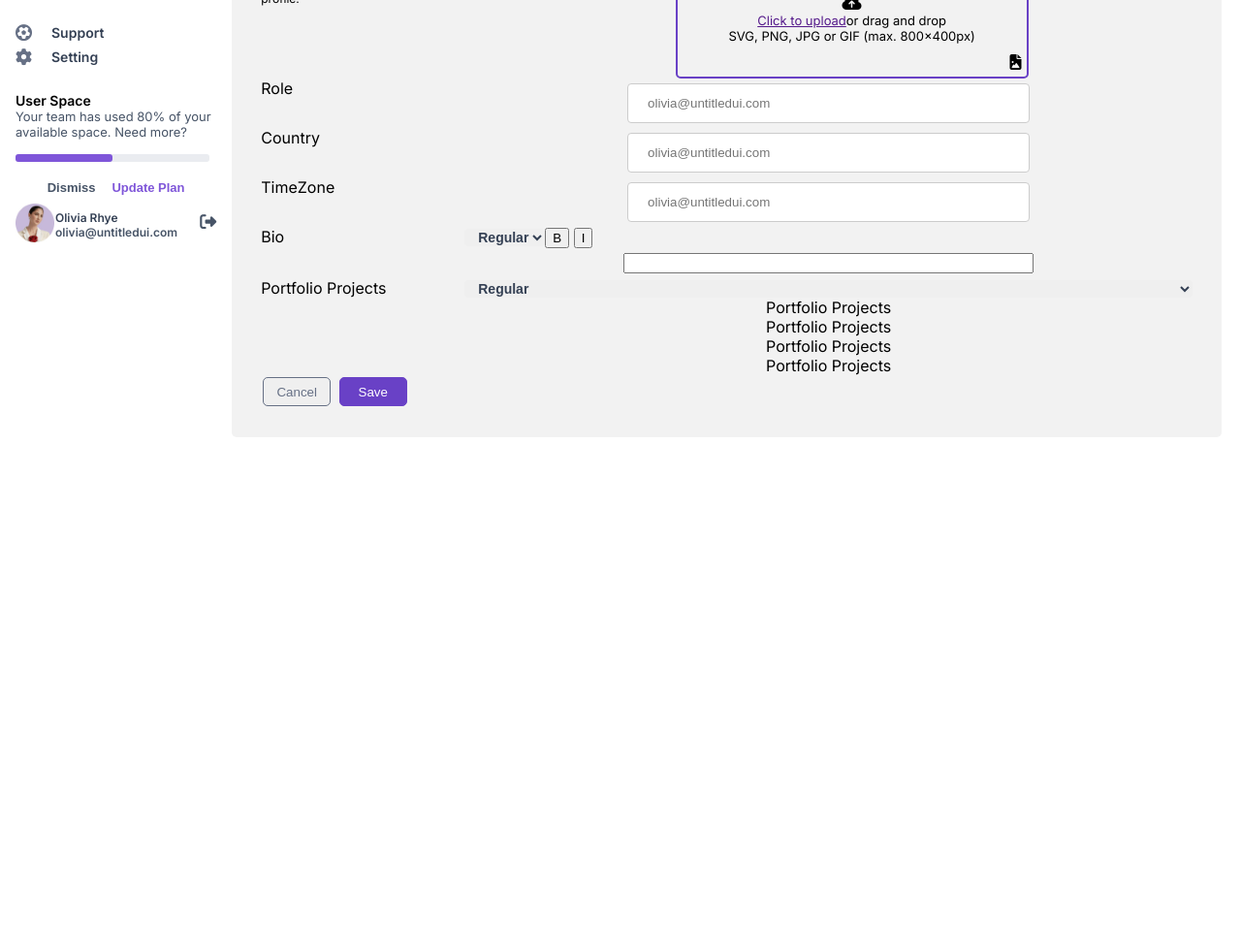
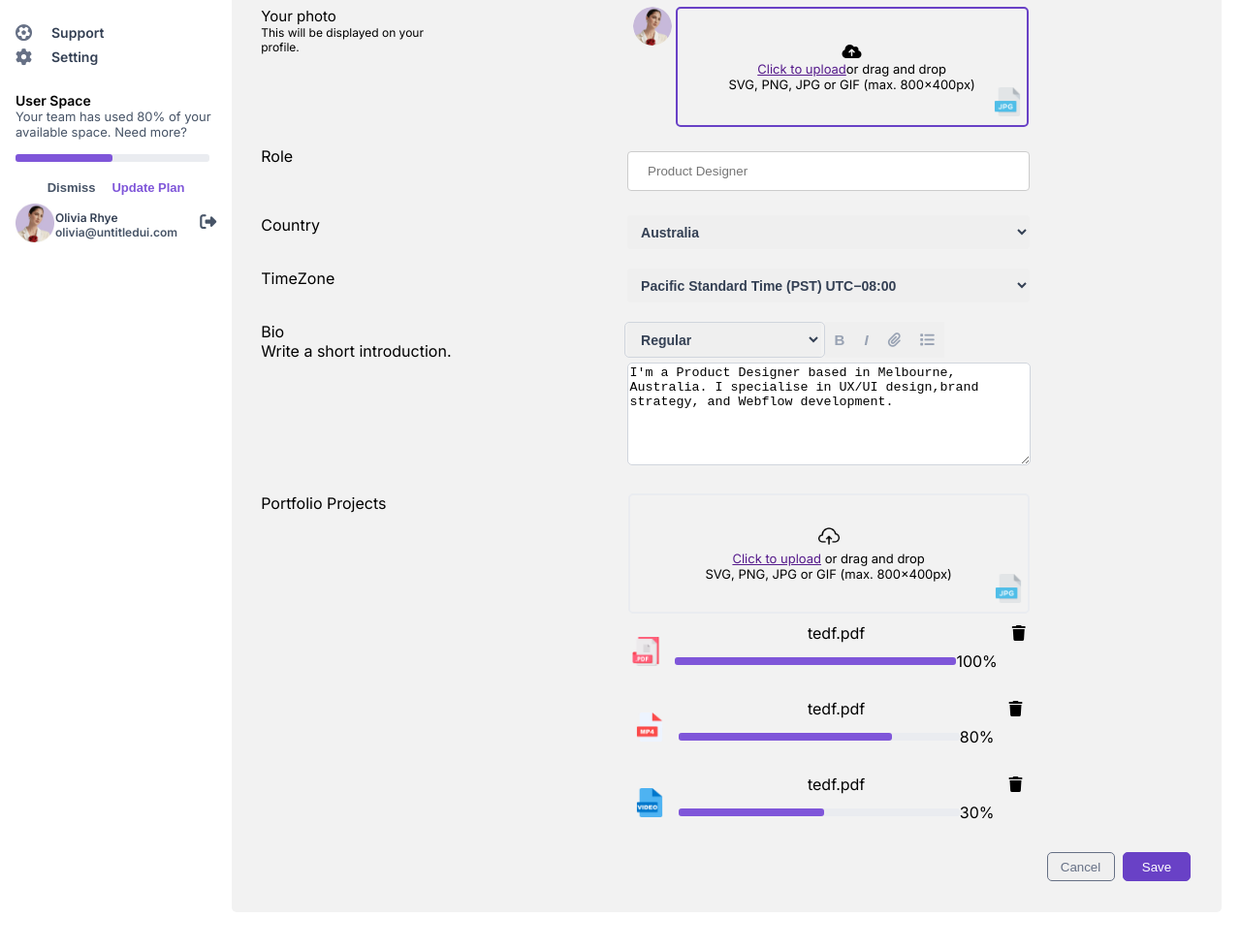
Before and after one commit to samanthahaque23/figma-task, a plain HTML site: page index.html in a window 1280 px wide. Shown: the part 328-1308 px from the top of the page at 97% size. Before the commit the page ends 827 px from the top, so only its background shows below. Drawn offline with Linux system fonts and the light colour scheme.

Commit message:
setting-section-completed

```diff
--- a/index.html
+++ b/index.html
@@ -282,7 +282,9 @@
             </div>
             <div class="name-input">
               <div class="name-label">
-              <label class="mobile-screen-label" for="fname">First Name</label>
+                <label class="mobile-screen-label" for="fname"
+                  >First Name</label
+                >
                 <label class="desktop-screen-label" for="fname">Name</label>
               </div>
               <div class="input-box">
@@ -318,23 +320,28 @@
             <div class="name-input">
               <div class="photo-label">
                 <label class="photo-label-title" for="fname">Your photo</label>
-              <label class="photo-label-info" for="fname">This will be displayed on your profile.</label>
+                <label class="photo-label-info" for="fname"
+                  >This will be displayed on your profile.</label
+                >
               </div>
               <div class="image-input-box">
                 <div class="current-image">
-                  <img src="olivia.jpg" alt="" srcset="">
+                  <img src="olivia.jpg" alt="" srcset="" />
                 </div>
                 <div class="file-upload">
                   <div class="icon">
                     <i class="fas fa-cloud-upload-alt"></i>
                   </div>
                   <div class="icon-info">
-                  <a href="" class="upload-link">Click to upload</a>or drag and drop
-                  <p class="upload-link-info">SVG, PNG, JPG or GIF (max. 800x400px)</p>
+                    <a href="" class="upload-link">Click to upload</a>or drag
+                    and drop
+                    <p class="upload-link-info">
+                      SVG, PNG, JPG or GIF (max. 800x400px)
+                    </p>
                   </div>
 
                   <div class="image-file-icon">
-                  <i class="fas fa-file-image"></i>
+                   <img src="jpg.png" alt="" srcset="">
                   </div>
                 </div>
               </div>
@@ -348,7 +355,7 @@
                   type="text"
                   id="fname"
                   name="firstname"
-                  placeholder="olivia@untitledui.com"
+                  placeholder="Product Designer"
                 />
               </div>
             </div>
@@ -356,82 +363,148 @@
               <div class="email-label">
                 <label class="desktop-screen-label" for="fname">Country</label>
               </div>
-              <div class="input-box">
-                <input
-                  type="text"
-                  id="fname"
-                  name="firstname"
-                  placeholder="olivia@untitledui.com"
-                />
+              <div class="select-box">
+                <select id="country" name="country">
+                  <option value="Home">
+                    <img
+                      class="country-img"
+                      src="olivia.jpg"
+                      alt=""
+                      srcset=""
+                    />Australia
+                  </option>
+                  <option value="canada">Canada</option>
+                  <option value="usa">USA</option>
+                </select>
               </div>
             </div>
             <div class="email-input">
               <div class="email-label">
                 <label class="desktop-screen-label" for="fname">TimeZone</label>
               </div>
-              <div class="input-box">
-                <input
-                  type="text"
-                  id="fname"
-                  name="firstname"
-                  placeholder="olivia@untitledui.com"
-                />
+              <div class="select-box">
+                <select id="country" name="country">
+                  <option value="Home">
+                    <img
+                      class="country-img"
+                      src="olivia.jpg"
+                      alt=""
+                      srcset=""
+                    />Pacific Standard Time (PST) UTC−08:00
+                  </option>
+                  <option value="canada">Canada</option>
+                  <option value="usa">USA</option>
+                </select>
               </div>
             </div>
             <div class="email-input">
               <div class="email-label">
                 <label class="desktop-screen-label" for="fname">Bio</label>
+                <p>Write a short introduction.</p>
               </div>
               <div class="input-box">
-                <div class="country">
-                  <div>
+                <div class="country bio-edit">
+                  <div class="bio-select-box">
                     <select id="country" name="country">
                       <option value="australia">Regular</option>
                       <option value="canada">Canada</option>
                       <option value="usa">USA</option>
                     </select>
                   </div>
-                  <div>
-                    <button>B</button>
-                    <button>I</button>
+                  <div class="bio-text-editor">
+                    <button class="button-icon">B</button>
+                    <button class="button-icon"><i>I</i></button>
+                    <button class="button-icon">
+                      <i class="fa-solid fa-paperclip"></i>
+                    </button>
+                    <button class="button-icon">
+                      <i class="fa-solid fa-list"></i>
+                    </button>
                   </div>
                 </div>
-                <div>
-                  <input type="textarea" name="" id="" />
+                <div class="bio-textarea">
+                  <textarea name="" id="">
+I'm a Product Designer based in Melbourne, Australia. I specialise in UX/UI design,brand strategy, and Webflow development.
+                </textarea
+                  >
                 </div>
               </div>
             </div>
             <div class="email-input">
               <div class="email-label">
-              <label class="desktop-screen-label" for="fname">Portfolio Projects</label>
+                <label class="desktop-screen-label" for="fname"
+                  >Portfolio Projects</label
+                >
               </div>
               <div class="input-box">
-                <div>
-                  <div>
-                    <select id="country" name="country">
-                      <option value="australia">Regular</option>
-                      <option value="canada">Canada</option>
-                      <option value="usa">USA</option>
-                    </select>
+                <div class="portfolio">
+                  <div class="file-upload">
+                    <div class="icon">
+                     <img src="cloud-computing.png" alt="" srcset="">
                     </div>
-                  <div>
-                    <label for="country">Portfolio Projects</label>
+                    <div class="icon-info">
+                      <a href="" class="upload-link">Click to upload</a> or drag
+                      and drop
+                      <p class="upload-link-info">
+                        SVG, PNG, JPG or GIF (max. 800x400px)
+                      </p>
                     </div>
-                  <div>
-                    <label for="country">Portfolio Projects</label>
+
+                    <div class="image-file-icon">
+                      <img src="jpg.png" alt="" srcset="">
                      </div>
-                  <div>
-                    <label for="country">Portfolio Projects</label>
                   </div>
-                  <div>
-                    <label for="country">Portfolio Projects</label>
+                  <div class="file-detail">
+                    <div class="file-type-icon">
+                      <img src="pdf (1).png" alt="" srcset="">
+                    </div>
+                    <div class="file-progress">
+                      <div class="file-name">tedf.pdf</div>
+                       <div class="progress">
+                        <div class="portfolio-progress-bar-section">
+                          <div class="portfolio-progress-bar"></div>
+                          <div class="portfolio-progress-bar-cover one"></div>
+                        </div>
+                        <div class="progress-percentage">100%</div>
+                       </div>
+                    </div>
+                    <div class="trash-icon"><i class="fas fa-trash"></i></div>
+                  </div>
+                  <div class="file-detail">
+                    <div class="file-type-icon">
+                      <img src="mp4-file.png" alt="" srcset="">
+                    </div>
+                    <div class="file-progress">
+                      <div class="file-name">tedf.pdf</div>
+                       <div class="progress">
+                        <div class="portfolio-progress-bar-section">
+                          <div class="portfolio-progress-bar"></div>
+                          <div class="portfolio-progress-bar-cover two"></div>
+                        </div>
+                        <div class="progress-percentage">80%</div>
+                       </div>
+                    </div>
+                    <div class="trash-icon"><i class="fas fa-trash"></i></div>
+                  </div>
+                  <div class="file-detail">
+                    <div class="file-type-icon">
+                      <img src="video.png" alt="" srcset="">
+                    </div>
+                    <div class="file-progress">
+                      <div class="file-name">tedf.pdf</div>
+                       <div class="progress">
+                        <div class="portfolio-progress-bar-section">
+                          <div class="portfolio-progress-bar"></div>
+                          <div class="portfolio-progress-bar-cover three"></div>
+                        </div>
+                        <div class="progress-percentage">30%</div>
+                       </div>
+                    </div>
+                    <div class="trash-icon"><i class="fas fa-trash"></i></div>
                   </div>
                 </div>
               </div>
             </div>
-
-
-
 
             <div class="personal-info-buttons">
               <button class="cancel">Cancel</button>
--- a/setting-section.css
+++ b/setting-section.css
@@ -55,7 +55,7 @@
     color: #667085;
 }
 
-.personal-info button,.personal-info-buttons button {
+.personal-info button, .personal-info-buttons button {
     height: 30px;
     width: 70px;
     border-radius: 5px;
@@ -74,6 +74,10 @@ button.cancel {
     color: #667085;
 }
 
+.name-input, .email-input {
+    padding: 10px 0;
+}
+
 .name-input input {
     width: 200px !important;
     margin: 5px;
@@ -84,7 +88,7 @@ button.cancel {
     margin: 5px;
 }
 
-.input-box, .image-input-box {
+.input-box, .image-input-box, .select-box, .bio-edit {
     width: 100%;
     text-align: center;
 }
@@ -150,3 +154,116 @@ button.cancel {
     right: 0;
     padding: 5px;
 }
+
+.select-box select {
+    height: 35px;
+    width: 415px;
+}
+
+.bio-select-box {
+    height: 35px;
+    width: 205px;
+    border: 1px solid #D0D5DD;
+    border-radius: 5px;
+}
+
+.bio-text-editor {
+    width: 215px;
+    align-items: center;
+    display: flex;
+    justify-content: start;
+
+}
+
+.bio-textarea textarea {
+    height: 100px;
+    width: 410px;
+    margin: 5px;
+    border: 1px solid #D0D5DD;
+    border-radius: 5px;
+}
+
+.button-icon {
+    border: none;
+    color: #98A2B3;
+    font-size: 15px;
+    font-weight: 600;
+    padding: 10px;
+}
+
+.portfolio {
+    align-items: center;
+    justify-content: center;
+    display: flex;
+    flex-direction: column;
+}
+
+.file-detail {
+    display: flex;
+    margin: 10px;
+}
+
+.file-type-icon {
+    align-items: center;
+    justify-content: center;
+    display: flex;
+}
+
+.file-type-icon img {
+    height: 30px;
+    width: 30px;
+}
+
+.progress {
+    display: flex;
+    align-items: center;
+    padding: 0 15px;
+}
+
+.portfolio-progress-bar-section {
+    position: relative;
+    margin: 15px 0;
+}
+
+.portfolio-progress-bar {
+    height: 8px;
+    width: 290px;
+    background-color: #EAECF0;
+    border-radius: 3px;
+}
+
+.portfolio-progress-bar-cover {
+    position: absolute;
+    top: 0;
+    height: 8px;
+    border-radius: 3px;
+    background-color: #7F56D9;
+
+}
+.portfolio-progress-bar-cover.one{
+    width: 290px !important;
+}
+.portfolio-progress-bar-cover.two{
+    width: 220px !important;
+}
+.portfolio-progress-bar-cover.three{
+    width: 150px !important;
+}
+.portfolio .file-upload {
+    height: 120px;
+    width: 410px;
+    border: 2px solid #EAECF0;
+    border-radius: 5px;
+    display: flex;
+    flex-direction: column;
+    justify-content: center;
+    align-items: center;
+    position: relative;
+}
+.file-upload .icon img{
+    height: 22px;
+    width: 22px;
+}
+.personal-info-buttons{
+    text-align: end;
+}
--- a/style.css
+++ b/style.css
@@ -2,36 +2,43 @@ body {
   margin: 0;
   font-family: "Inter", sans-serif;
 }
-*{
+
+* {
   transition: all 0.5s ease-in-out !important;
 }
-.container{
+
+.container {
   display: flex;
 }
-.d-flex{
+
+.d-flex {
   display: flex !important;
 }
-p{
+
+p {
   padding: 0;
   margin: 0;
 }
-.center{
+
+.center {
   display: flex;
   align-items: center;
   justify-content: center;
 }
 
-.progress-bar-section{
+.progress-bar-section {
   position: relative;
   margin: 15px 0;
 }
-.progress-bar{
+
+.progress-bar {
   height: 8px;
   width: 200px;
   background-color: #EAECF0;
   border-radius: 3px;
 }
-.progress-bar-cover{
+
+.progress-bar-cover {
   position: absolute;
   top: 0;
   height: 8px;
@@ -40,56 +47,67 @@ border-radius: 3px;
   background-color: #7F56D9;
 
 }
-.j-space-between{
+
+.j-space-between {
   justify-content: space-between;
 }
-.sidebar-title p{
+
+.sidebar-title p {
   font-size: 14px;
   font-weight: 600px;
   color: #344054;
 
 }
-select{
+
+select {
   border: none !important;
-   padding: 0px 0px 0px 10px  !important;
+  padding: 0px 0px 0px 10px !important;
   font-weight: 600;
   font-size: 14px;
-   margin:  0 !important;
+  margin: 0 !important;
   text-transform: capitalize;
   color: #344054;
 }
-.user-profile{
+
+.user-profile {
   padding-bottom: 20px;
 }
-.user-button{
+
+.user-button {
   border: none !important;
   background-color: transparent !important;
   color: #475467;
   font-size: 13px;
   font-weight: 600 !important;
 }
-.user-button:last-child{
+
+.user-button:last-child {
   color: #7F56D9;
 }
-.user-image img{
+
+.user-image img {
   height: 40px;
   width: 40px;
 }
-.user-text-info{
+
+.user-text-info {
   display: flex;
   flex-direction: column;
   justify-content: center;
 }
-.sidebar-title{
+
+.sidebar-title {
   font-weight: 600;
   font-size: 16px;
   color: black;
   padding: 0 5px 0 20px;
 }
-.logo img{
+
+.logo img {
   height: 30px;
   width: 30px;
 }
+
 .fg--search {
   background: white;
   position: relative;
@@ -114,27 +132,34 @@ select{
   padding: 18px 20px;
   z-index: 2;
 }
-  .fa-search{
+
+.fa-search {
   color: #667085 !important;
 }
-  .fg--search input:focus + button .fa-search {
+
+.fg--search input:focus+button .fa-search {
   color: #7F56D9;
 }
-.sidebar-bottom{
+
+.sidebar-bottom {
   margin-top: 50px;
 }
-.logo-title p{
+
+.logo-title p {
   color: black;
   font-weight: 600;
   font-size: 30px;
   padding: 1px 4px;
 }
-.logo-section{
+
+.logo-section {
   padding-top: 20px;
 }
-.setting-section{
+
+.setting-section {
   width: 100%;
 }
+
 .topnav {
   overflow: hidden;
   display: flex;
@@ -166,7 +191,8 @@ select{
 .topnav .icon {
   display: none;
 }
-.sidebar-item-icon i{
+
+.sidebar-item-icon i {
   color: #667085;
 }
 
@@ -200,25 +226,33 @@ input[type=text], select {
   background-color: #f2f2f2;
   padding: 20px;
 }
-  .setting-header{
+
+.setting-header {
   display: flex;
   justify-content: space-between;
 }
 
-  .setting-button-mobile{
+.setting-button-mobile {
   display: none;
 }
-.setting-button-desktop,.desktop-screen-label{
+
+.setting-button-desktop, .desktop-screen-label {
   display: block;
 }
-.mobile-screen-label{
+
+.mobile-screen-label {
   display: none;
 }
-.name-input,.email-input,.country{
+
+.name-input, .email-input, .country {
   display: flex;
 }
+
 @media screen and (max-width: 600px) {
-  .topnav a:not(:first-child) {display: none;}
+  .topnav a:not(:first-child) {
+    display: none;
+  }
+
   .topnav a.icon {
     float: right;
     display: block;
@@ -226,39 +260,64 @@ input[type=text], select {
 }
 
 @media screen and (max-width: 600px) {
-    .setting-button-desktop,.desktop-screen-label{
+  .setting-button-desktop, .desktop-screen-label {
     display: none;
   }
-    .setting-button-mobile,.mobile-screen-label{
+
+  .setting-button-mobile, .mobile-screen-label {
     display: block;
   }
-    .name-input,.email-input,.country{
+
+  .name-input, .email-input, .country {
     flex-direction: column;
   }
-    .sidebar-bottom{
+
+  .sidebar-bottom {
     margin-top: 0;
   }
-  .topnav.responsive {position: relative;}
+
+  .topnav.responsive {
+    position: relative;
+  }
+
   .topnav.responsive .icon {
     position: absolute;
     right: 0;
     top: 0;
   }
-  .topnav{
+
+  .topnav {
     width: 100%;
     display: block;
     height: 100%;
   }
+
   .topnav.responsive a {
     float: none;
     display: block;
     text-align: left;
   }
-  .container,.setting-header{
+
+  .container, .setting-header {
     flex-direction: column;
   }
-.setting-header{
+
+  .setting-header {
     display: flex;
-    justify-content: space-between;
+    flex-direction: column;
   }
 }
+
+.bio-select-box select {
+  width: 200px;
+  height: 35px;
+}
+
+.bio-edit {
+  justify-content: center;
+}
+
+.image-file-icon img {
+  height: 30px;
+  width: 30px;
+}
```
Also changed, not shown: australia.webp (added), bold.png (added), cloud-computing.png (added), home.png (added), italic.png (added), jpg.png (added), link.png (added), mp4-file.png (added), pdf (1).png (added), video.png (added). Lines whose indentation alone changed are shown as unchanged.
